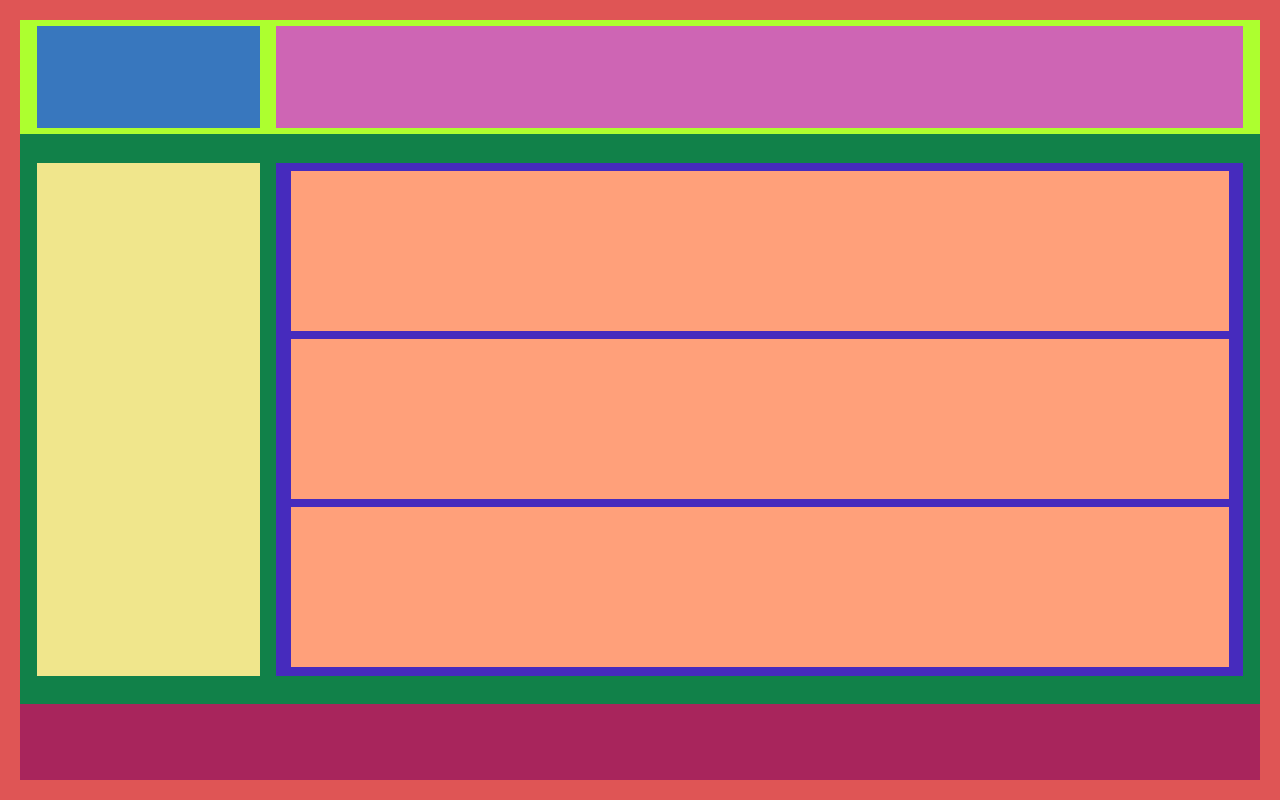
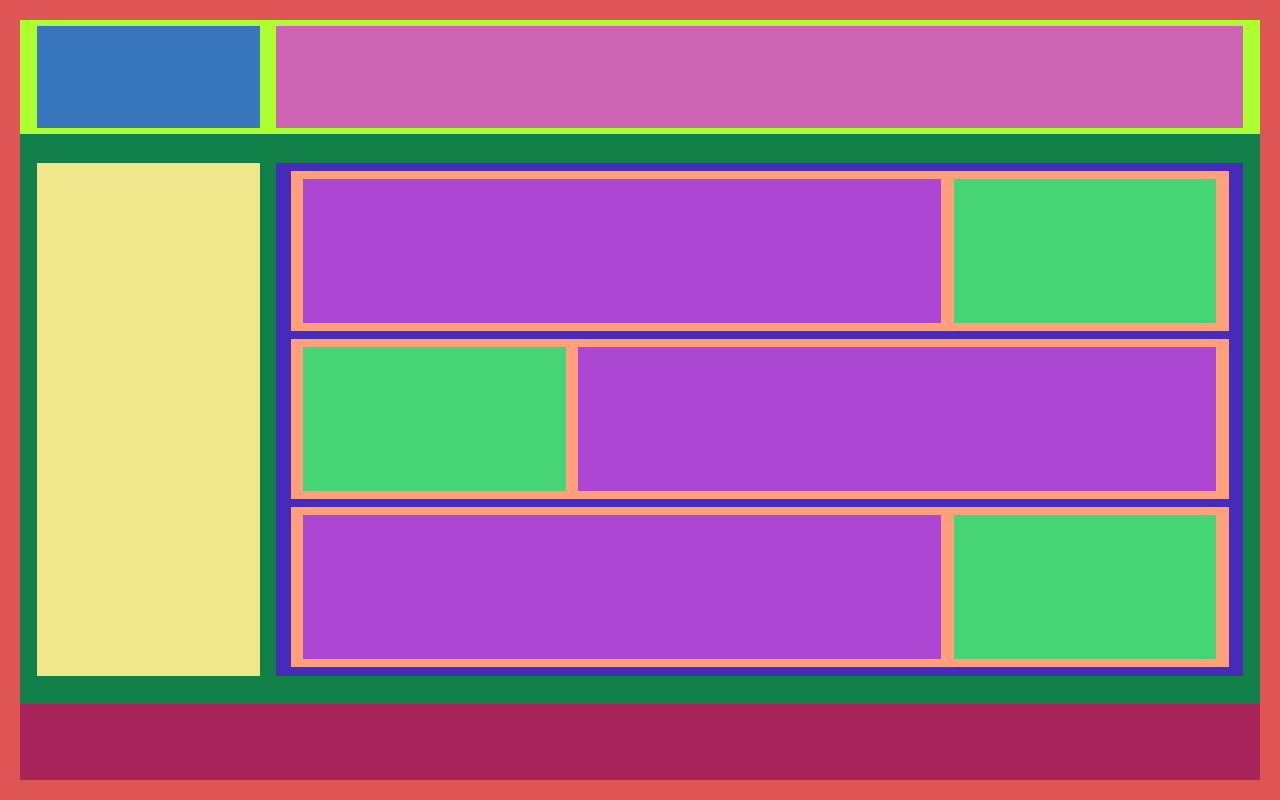
Before and after one commit to kjorcke/itry, a website built with Parcel: page index.html in a window 1280 px wide. Built offline with nearby package versions, Linux system fonts and the light colour scheme.

Commit message:
flexbox3

```diff
--- a/src/styles.css
+++ b/src/styles.css
@@ -42,7 +42,6 @@ height: 15%;
   flex-direction: row;
   justify-content: space-evenly;
   align-items: center;
-  flex-grow: 5;
   }
 
 .child21{
@@ -64,19 +63,60 @@ align-items: center;
 .child221{
   background-color: lightsalmon;
   width: 97%;
-  height: 31%
+  height: 31%;
+  display: flex;
+  flex-direction: row;
+  justify-content: space-evenly;
+  align-items: center;
+}
+.child2211{
+  background-color: rgb(172, 71, 212);
+  height: 90%;
+  width:68%;
+}
+.child2212{
+  background-color: rgb(71, 212, 118);
+  height: 90%;
+  width: 28%;
 }
 .child222{
   background-color: lightsalmon;
   width: 97%;
-  height: 31%
+  height: 31%;
+  display: flex;
+  flex-direction: row;
+  justify-content: space-evenly;
+  align-items: center;
+}
+.child2221{
+  background-color: rgb(71, 212, 118);
+  height: 90%;
+  width: 28%;
+}
+.child2222{
+  background-color: rgb(172, 71, 212);
+  height: 90%;
+  width: 68%;
 }
 .child223{
   background-color: lightsalmon;
   width: 97%;
-  height: 31%
+  height: 31%;
+  display: flex;
+  flex-direction: row;
+  justify-content: space-evenly;
+  align-items: center;
 }
-
+.child2231{
+  background-color: rgb(172, 71, 212);
+  height: 90%;
+  width: 68%;
+}
+.child2232{
+  background-color: rgb(71, 212, 118);
+  height: 90%;
+  width: 28%;
+}
 
 
   .child3 {
```
